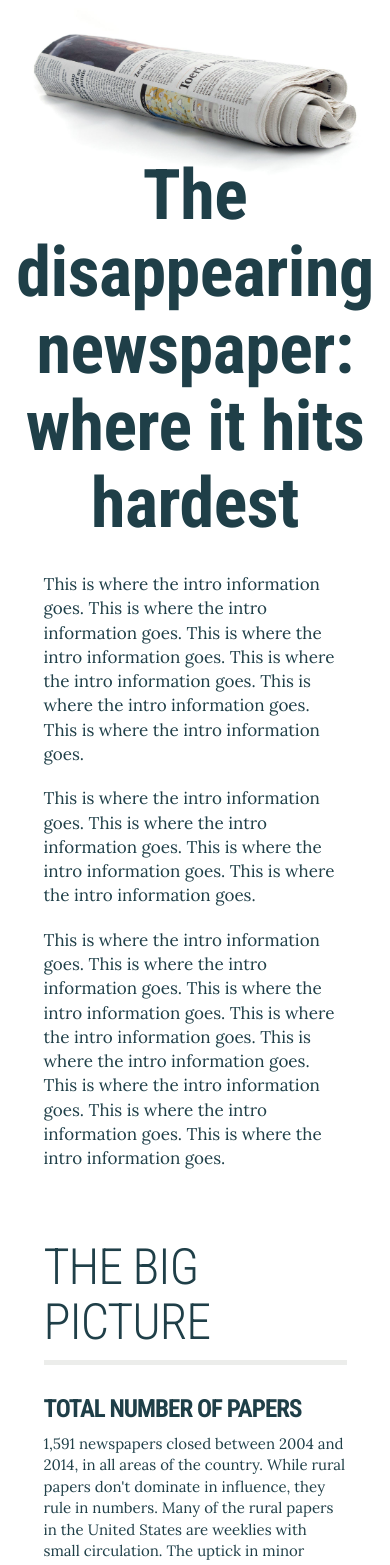
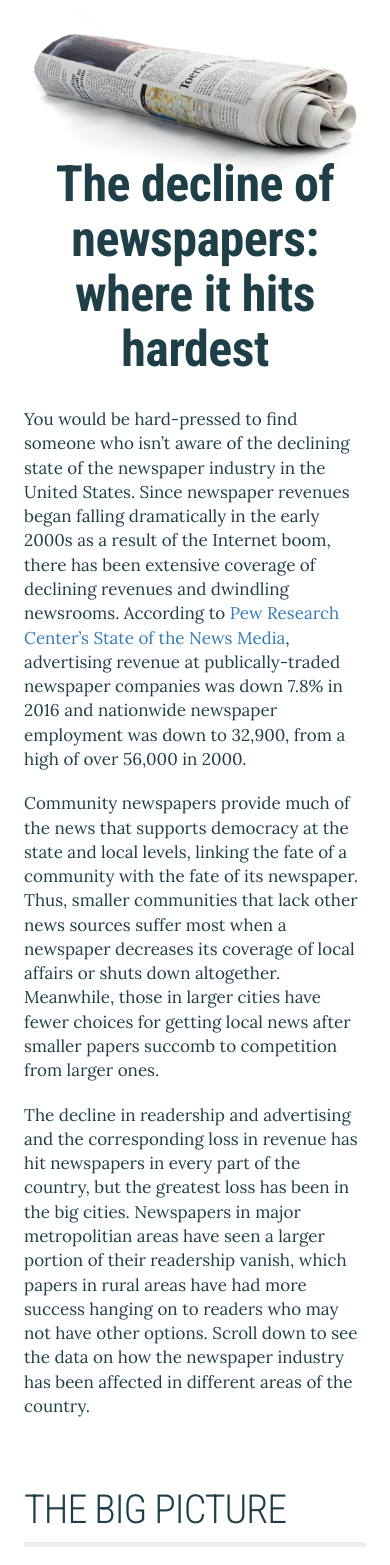
Before and after one commit to kschmidt2/newspaper-data, a plain HTML site: page index.html in a window 390 px wide. Shown: the top 1565 px of the page. Drawn offline with nearby package versions, Linux system fonts and the light colour scheme.

Commit message:
words complete

```diff
--- a/css/main.css
+++ b/css/main.css
@@ -212,3 +212,16 @@ footer p {
   vertical-align: top;
   overflow: hidden;
 }
+
+@media (max-width: 590px) {
+  h1 {
+    font-size: 5rem;
+  }
+  h2 {
+    font-size: 4rem;
+  }
+
+  .container {
+    padding: 0 10%;
+  }
+}
--- a/index.html
+++ b/index.html
@@ -27,7 +27,7 @@
     <header>
       <div class="row">
         <div class="hidden-xs col-sm-3"></div>
-        <div class="col-sm-6">
+        <div class="col-xs-12 col-sm-6">
           <img src="header_image1.jpg" class="img-responsive">
         </div>
         <div class="hidden-xs col-sm-3"></div>
@@ -35,18 +35,19 @@
       <div class="row">
         <div class="hidden-xs col-sm-2"></div>
         <div class="col-xs-12 col-sm-8 headline">
-          <h1>The disappearing newspaper: where it hits hardest</h1>
+          <h1>The decline of newspapers: where it hits hardest</h1>
         </div>
       </div>
     </header>
 
     <div class="container">
 
-      <section class="intro two-columns row">
-        <div class="col-xs-12 col-sm-10">
-          <p>This is where the intro information goes. This is where the intro information goes. This is where the intro information goes. This is where the intro information goes. This is where the intro information goes. This is where the intro information goes.</p>
-          <p>This is where the intro information goes. This is where the intro information goes. This is where the intro information goes. This is where the intro information goes. </p>
-          <p>This is where the intro information goes. This is where the intro information goes. This is where the intro information goes. This is where the intro information goes. This is where the intro information goes. This is where the intro information goes. This is where the intro information goes. This is where the intro information goes.</p>
+      <section class="intro row">
+        <div class="hidden-xs col-sm-1"></div>
+        <div class="col-xs-12 col-sm-8">
+          <p>You would be hard-pressed to find someone who isn’t aware of the declining state of the newspaper industry in the United States. Since newspaper revenues began falling dramatically in the early 2000s as a result of the Internet boom, there has been extensive coverage of declining revenues and dwindling newsrooms. According to <a href="http://www.journalism.org/2016/06/15/state-of-the-news-media-2016/">Pew Research Center’s State of the News Media</a>, advertising revenue at publically-traded newspaper companies was down 7.8% in 2016 and nationwide newspaper employment was down to 32,900, from a high of over 56,000 in 2000.</p>
+          <p>Community newspapers provide much of the news that supports democracy at the state and local levels, linking the fate of a community with the fate of its newspaper. Thus, smaller communities that lack other news sources suffer most when a newspaper decreases its coverage of local affairs or shuts down altogether. Meanwhile, those in larger cities have fewer choices for getting local news after smaller papers succomb to competition from larger ones.</p>
+          <p>The decline in readership and advertising and the corresponding loss in revenue has hit newspapers in every part of the country, but the greatest loss has been in the big cities. Newspapers in major metropolitian areas have seen a larger portion of their readership vanish, which papers in rural areas have had more success hanging on to readers who may not have other options. Scroll down to see the data on how the newspaper industry has been affected in different areas of the country.</p>
         </div>
         <div class="hidden-xs col-sm-2 big-numbers">
           <p class="year">2004</p>
@@ -99,7 +100,7 @@
         </div>
         <div class="col-xs-12 col-sm-8 chart-div">
           <h3>Percent closed by total circulation</h3>
-          <p class="description">Mid-sized papers have been the hardest hit by the decline of the news industry.</p>
+          <p class="description">Mid-sized papers have been the hardest hit by the decline of the news industry, while large papers have fared better due to their higher revenues. Notably, smaller newspapers in major metro areas have struggled to keep their doors open in increasingly competitive markets, while rural papers have had more success due to less competition.</p>
           <div id="circ-chart"></div>
         </div>
         <div class="col-xs-12 col-sm-4 sidebar">
@@ -118,7 +119,7 @@
         </div>
         <div class="col-xs-12 col-sm-8 chart-div">
           <h3 id="poverty-chart-head">Percent closed by county poverty level</h3>
-          <p class="description">This is where the chart description goes.</p>
+          <p class="description" id="poverty-description">There were only 36 newspapers in counties with under 10% of the population in poverty in 2004, but just two of them have closed. At the same time, newspapers in poor, rural areas have been some of the least likely to shut down. The data indictates the poverty level has not been a strong indicator of whether a newspaper will survive.</p>
           <div class="buttons">
             <button id="poverty-total" class="active">Total number</button>
             <button id="poverty-circ">Circulation</button>
--- a/js/main.js
+++ b/js/main.js
@@ -77,7 +77,10 @@ function generalChart(divSelector, dataFile, groupType, detailsParam) {
               .on('mouseleave', hoverOut);
 
           if (dataFile == 'data/region_count.csv') {
-            category.on('mouseover', generalDetails1)
+            category.on('mouseover', function(d){
+              d3.select(this).attr("opacity", 0.85);
+              generalDetails1(d);
+            })
           }
           if (dataFile == 'data/region_circ.csv') {
             category.on('mouseover', generalDetails2)
@@ -109,6 +112,7 @@ function generalChart(divSelector, dataFile, groupType, detailsParam) {
             $('#general-hover').html('');
             $('#circ-hover').html('');
             $('#poverty-hover').html('');
+            d3.select(this).attr("opacity", 1);
           }
 
 
@@ -223,6 +227,7 @@ $('#poverty-total').on('click', function(){
   generalChart('#poverty-chart', 'data/poverty_count.csv', 'poverty_group', 'povertyDetails1')
   $('#poverty-legend').html('<i class="fa fa-circle major-2004"></i> Major metro area (pop. over 1M)<br/><i class="fa fa-circle minor-2004"></i> Minor metro area (pop. under 1M)<br/><i class="fa fa-circle rural-2004"></i> Rural area<br/>')
   $('#poverty-chart-head').html('Percent closed by county poverty level')
+  $('#poverty-description').html("There were only 36 newspapers in counties with under 10% of the population in poverty in 2004, but just two of them have closed. At the same time, newspapers in poor, rural areas have been some of the least likely to shut down. The data indictates the poverty level has not been a strong indicator of whether a newspaper will survive.")
 });
 $('#poverty-circ').on('click', function(){
   $('#poverty-total').removeClass('active')
@@ -232,4 +237,5 @@ $('#poverty-circ').on('click', function(){
   generalChart('#poverty-chart', 'data/poverty_circ.csv', 'poverty_group', 'povertyDetails2')
   $('#poverty-legend').html('<i class="fa fa-circle major-2004"></i> Major metro area (pop. over 1M), 2004<br/><i class="fa fa-circle major-2014"></i> Major metro area (pop. over 1M), 2014<br/><i class="fa fa-circle minor-2004"></i> Minor metro area (pop. under 1M), 2004<br/><i class="fa fa-circle minor-2014"></i> Minor metro area (pop. under 1M), 2014<br/><i class="fa fa-circle rural-2004"></i> Rural area, 2004<br/><i class="fa fa-circle rural-2014"></i> Rural area, 2014<br/>')
   $('#poverty-chart-head').html('Circulation by county poverty level')
+  $('#poverty-description').html("Once again, we see significant decline in newspaper readership across all areas. Newspapers in poorer counties have seen a sharper decline in readership. The increase in readership in the 10-20% poverty range is likely due to shifts in demographics rather than an increased interest in reading the newspaper.")
 });
```
